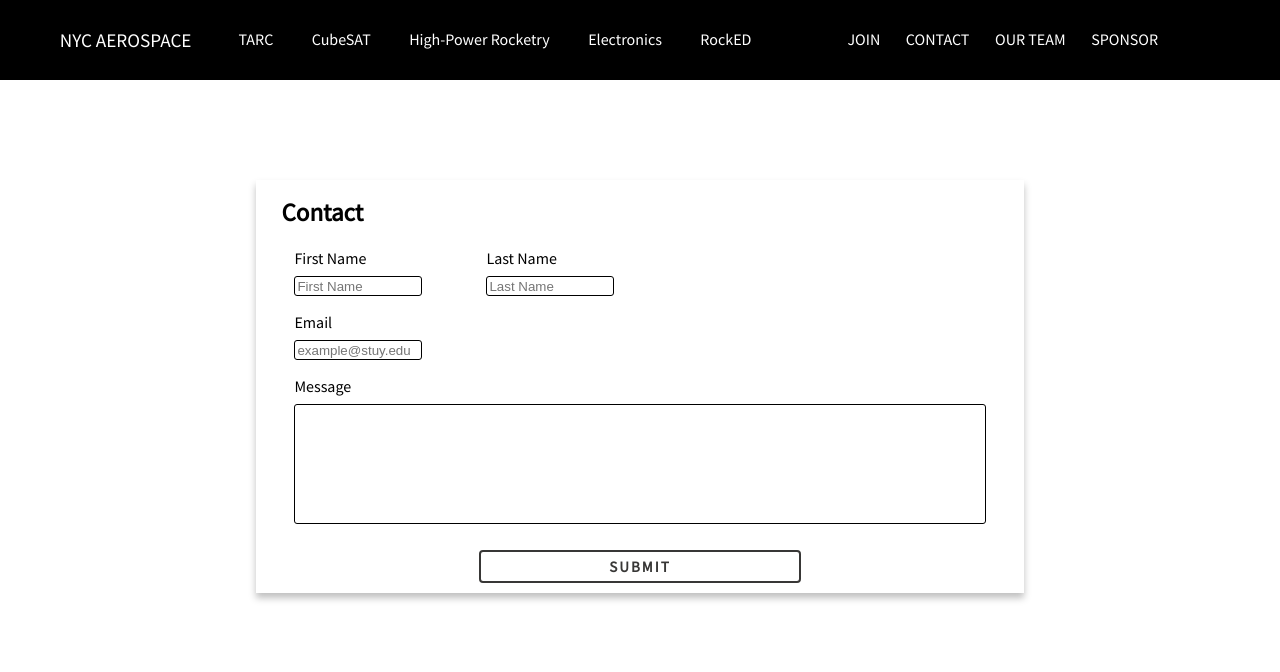
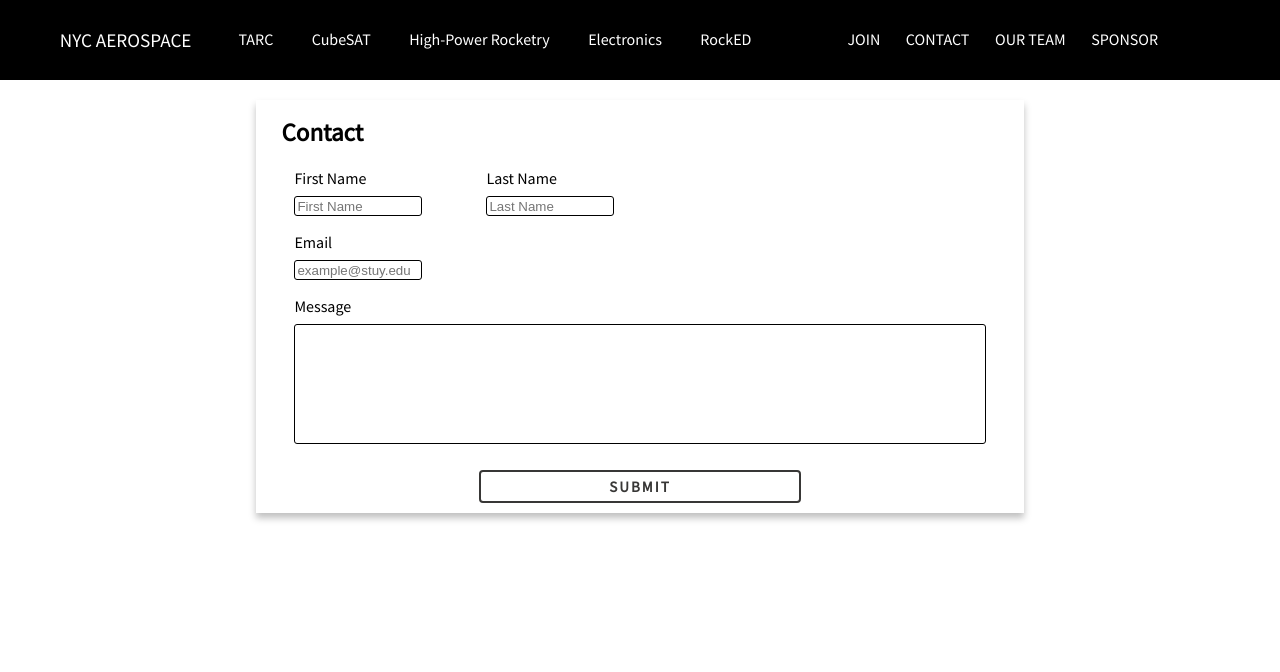
Before and after one commit to leonmaksin/NYC_Aerospace, a Flask app: page /contact in a window 1280 px wide. Shown: the top 672 px of the page. Run offline with Flask 2, Linux system fonts and the light colour scheme.

Commit message:
fixed problem with stuff

```diff
--- a/static/styles.css
+++ b/static/styles.css
@@ -114,7 +114,6 @@ body {
     z-index: 1000;
 }
 #body-root {
-    margin-top: 10vh;
     max-width: 100vw;
     overflow-x: hidden;
 }
```
